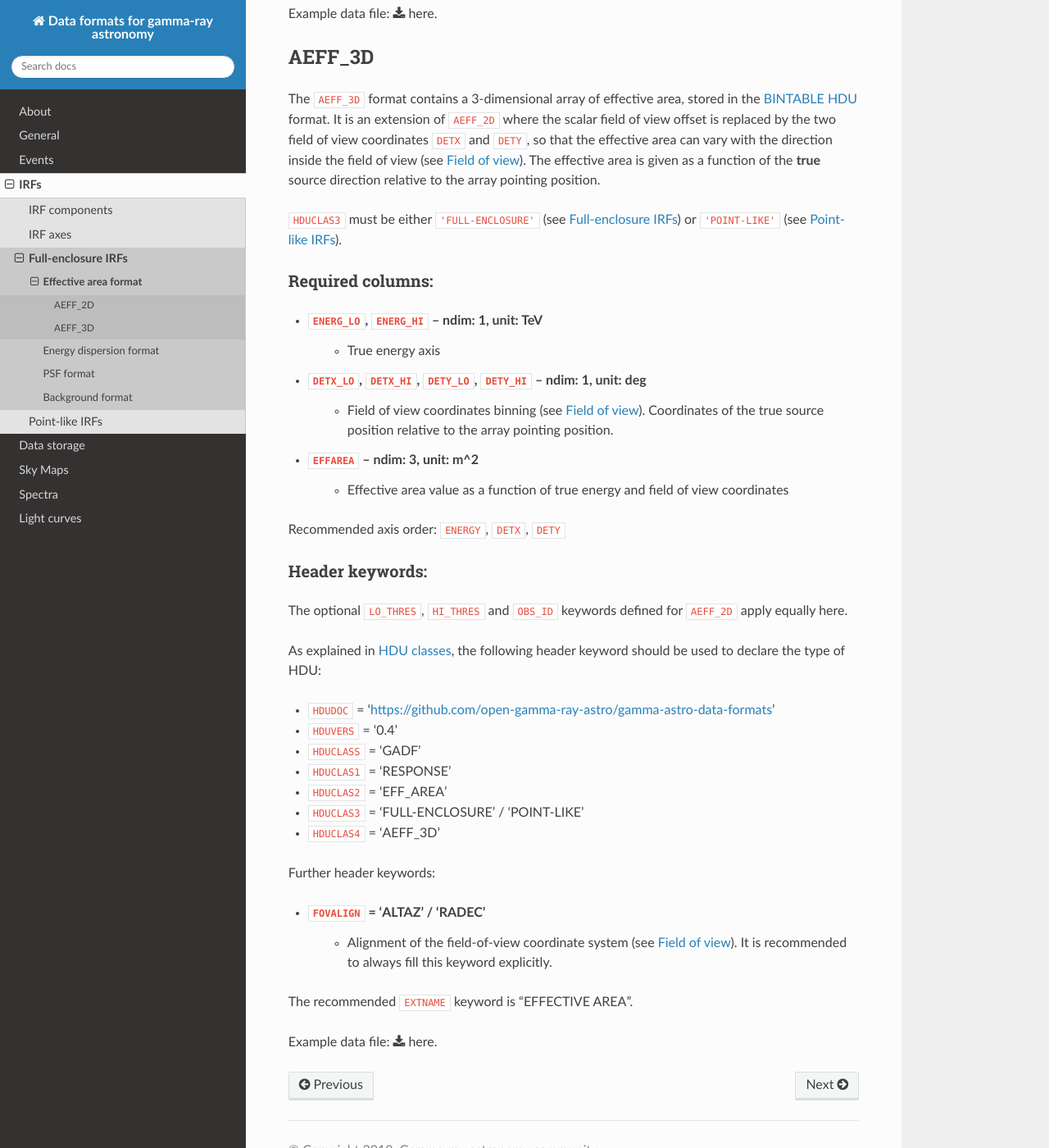
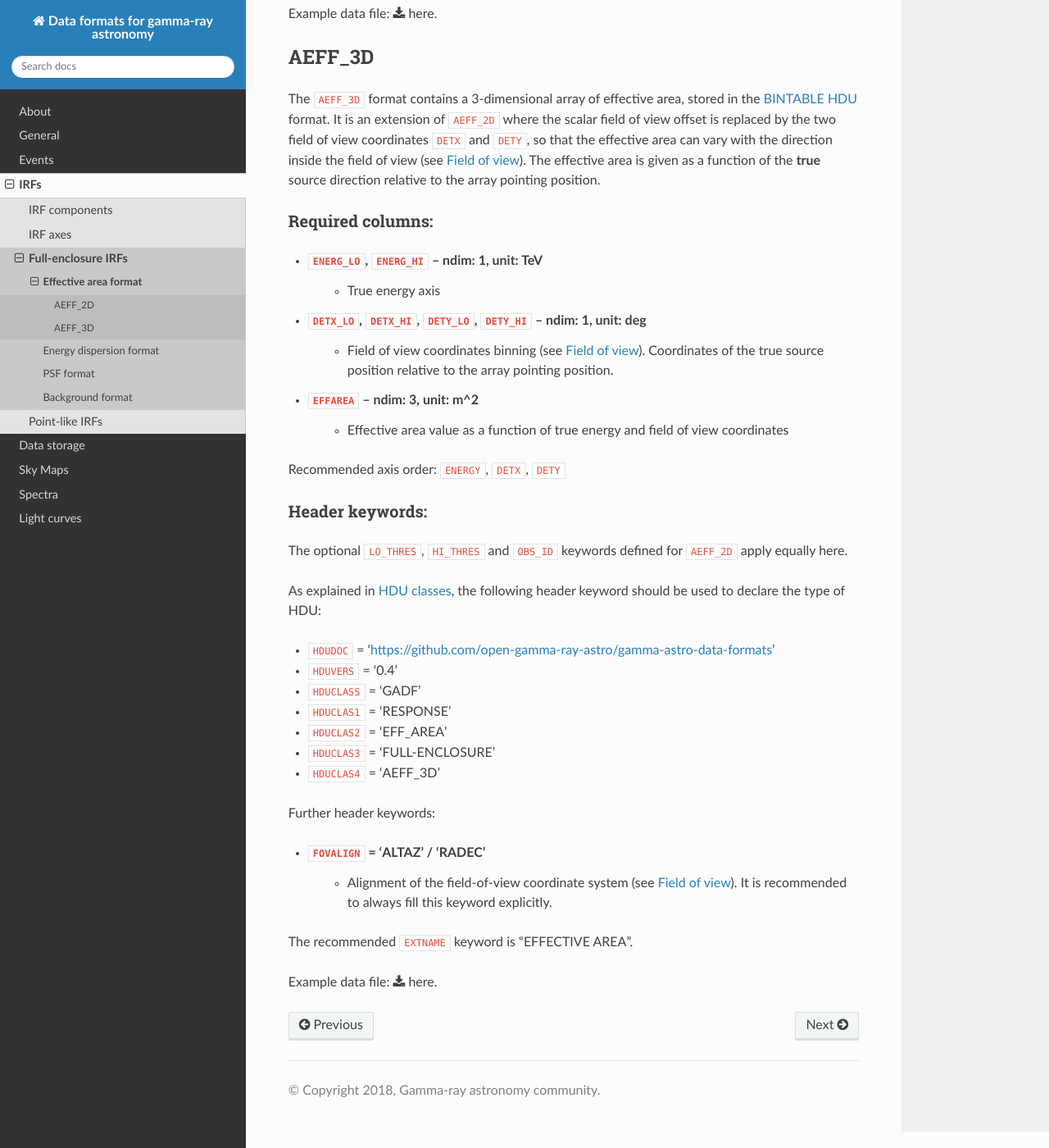
Before and after one commit to open-gamma-ray-astro/gamma-astro-data-formats, a Sphinx documentation site: the page built from source/irfs/full_enclosure/aeff/index.rst, in a window 1280 px wide and 1400 px high, scrolled down 1646 px. Shown: the whole window at 82% size. Built offline with Sphinx 7.4.7 and the Read the Docs theme 3.1.0, drawn with Linux system fonts in a browser that asks for light colours.

Commit message:
Remove mention of POINT-LIKE from FE section

```diff
--- a/source/irfs/full_enclosure/aeff/index.rst
+++ b/source/irfs/full_enclosure/aeff/index.rst
@@ -86,9 +86,6 @@ with the direction inside the field of view (see :ref:`coords-fov`). The
 effective area is given as a function of the **true** source direction relative
 to the array pointing position.
 
-``HDUCLAS3`` must be either ``'FULL-ENCLOSURE'`` (see :ref:`full-enclosure-irfs`)
-or ``'POINT-LIKE'`` (see :ref:`point-irfs`).
-
 Required columns:
 +++++++++++++++++
 
@@ -118,7 +115,7 @@ declare the type of HDU:
 * ``HDUCLASS`` = 'GADF'
 * ``HDUCLAS1`` = 'RESPONSE'
 * ``HDUCLAS2`` = 'EFF_AREA'
-* ``HDUCLAS3`` = 'FULL-ENCLOSURE' / 'POINT-LIKE'
+* ``HDUCLAS3`` = 'FULL-ENCLOSURE'
 * ``HDUCLAS4`` = 'AEFF_3D'
 
 Further header keywords:
--- a/source/irfs/point_like/index.rst
+++ b/source/irfs/point_like/index.rst
@@ -5,7 +5,7 @@
 Point-like IRFs
 ===============
 
-Point-like IRFs has been classically used within the IACT community. Each IRF component is calculated from the
+Point-like IRFs are in use within the IACT community. Each IRF component is calculated from the
 events surviving an energy dependent directional cut around the assumed source position.
 
 The format of each point-like IRF component is analog to the ones already described within the full enclosure
```
